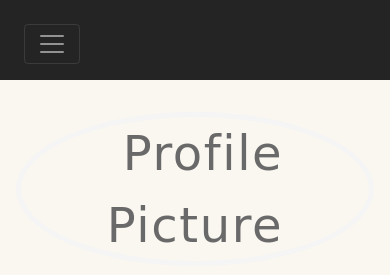
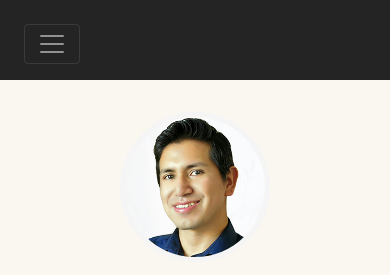
Before and after one commit to cesaringa/personal_website, a plain HTML site: page index.html in a window 390 px wide. Shown: the top 275 px of the page. Drawn offline with nearby package versions, Linux system fonts and the light colour scheme; a web font is replaced by a local one.

Commit message:
CVwebsite.jpg

```diff
--- a/index.html
+++ b/index.html
@@ -151,7 +151,7 @@
       <section class="resume-section p-3 p-lg-5" id="about">
         <div class="my-auto">
           <p class="mobile-name">
-            <img class="mobile-img" src="avatar.jpg" alt="Profile Picture" />
+            <img class="mobile-img" src="CVWebsite.jpg" alt="Profile Picture" />
           </p>
           <p class="mobile-name">Cesar <span class="family-name"> Inga</span></p>
           <h1 class="mb-3 mt-5">
```
